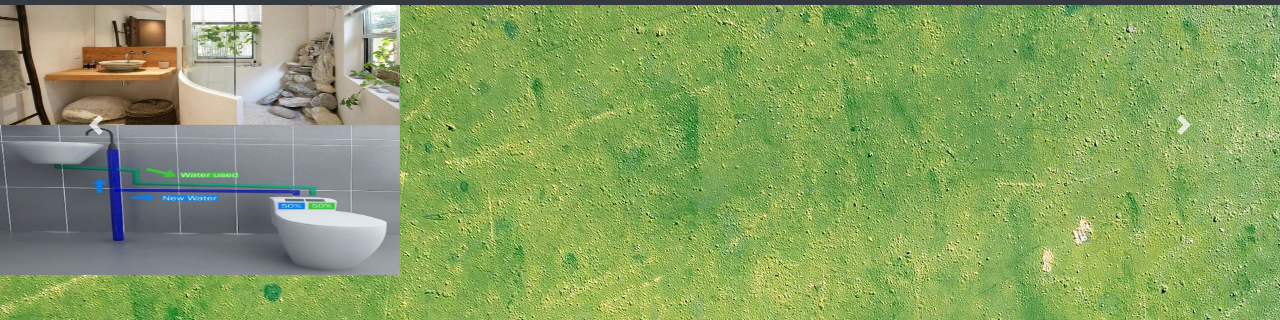
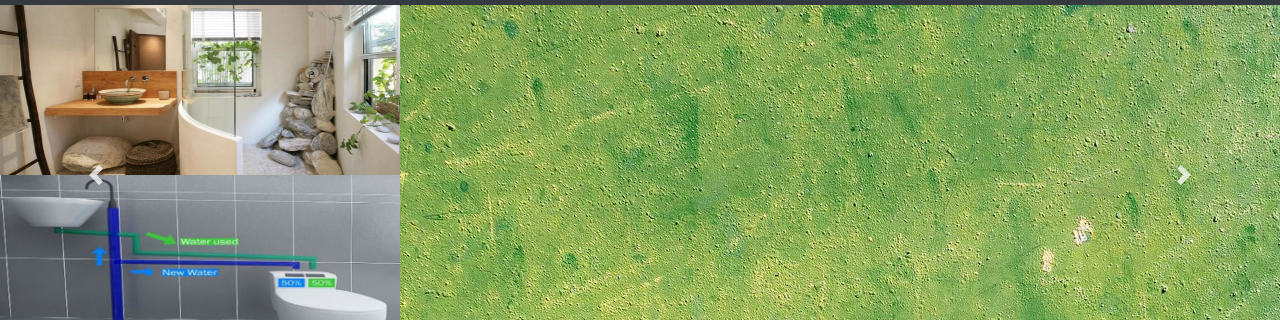
Before and after one commit to hannahmlhill/EcoSecond-Girls, a plain HTML site: page bathroom.html in a window 1280 px wide. Shown: the part 67-387 px from the top of the page. Drawn offline with nearby package versions, Linux system fonts and the light colour scheme.

Commit message:
Add files via upload

```diff
--- a/bathroom.html
+++ b/bathroom.html
@@ -67,10 +67,10 @@
 </ol>
 <div class="carousel-inner">
 <div class="carousel-item active">
-    <img src="eco-bathroom2.jpg" width="400" height="150">
+    <img src="eco-bathroom2.jpg" width="400" height="200">
 </div>
 <div class="carousel-item active">
-    <img src="eco-bathroom3.jpg" width="400" height="150">
+    <img src="eco-bathroom3.jpg" width="400" height="200">
   </div>
 
 <a class="carousel-control-prev" href="#carouselExampleIndicators" role="button" data-slide="prev">
```
